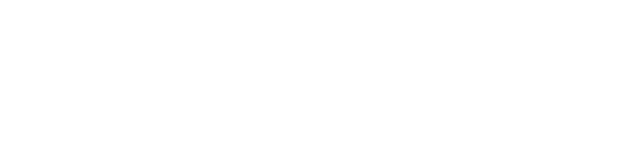
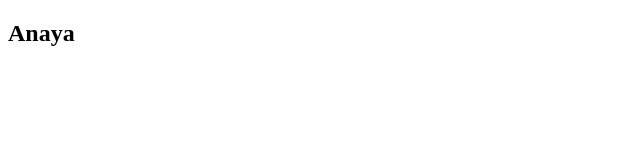
Before and after one commit to Anayatucker/Anayatucker.github.io, a plain HTML site: page index.html in a window 1280 px wide. Shown: the whole page, without its empty margins (0-640 px from the left). Drawn offline with Linux system fonts and the light colour scheme.

Commit message:
add index.html and css files

```diff
--- a/index.html
+++ b/index.html
@@ -1,5 +1,6 @@
 <!DOCTYPE html>
 <html>
+
 <head>
     <title>Anaya Creative Website</title>
 </head>
@@ -17,9 +18,10 @@
             </div>
             <!--Content-- section-->
             <div>
-
+                <h2>Anaya</h2>
             </div>
         </main>
     </div>
 </body>
+
 </html>
```
Lines whose indentation alone changed are shown as unchanged.
